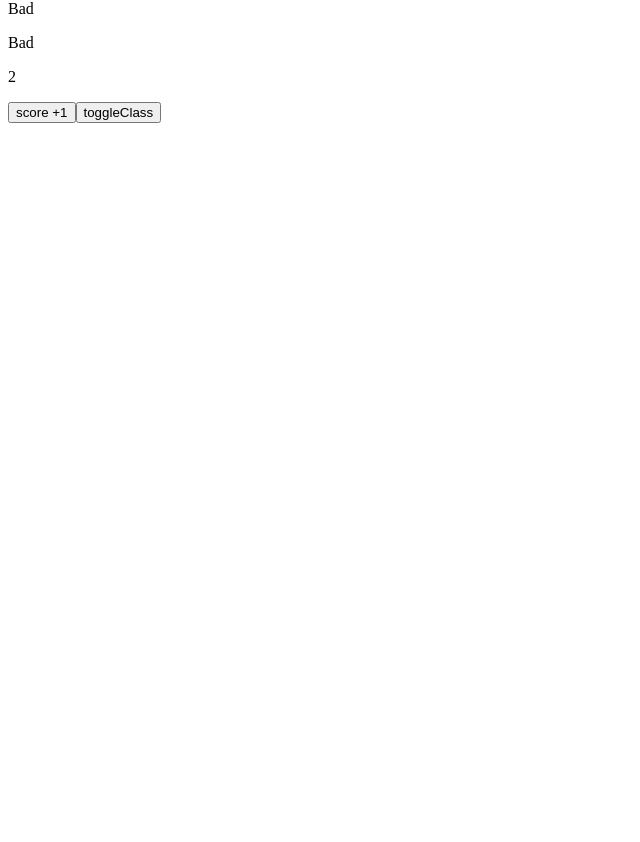
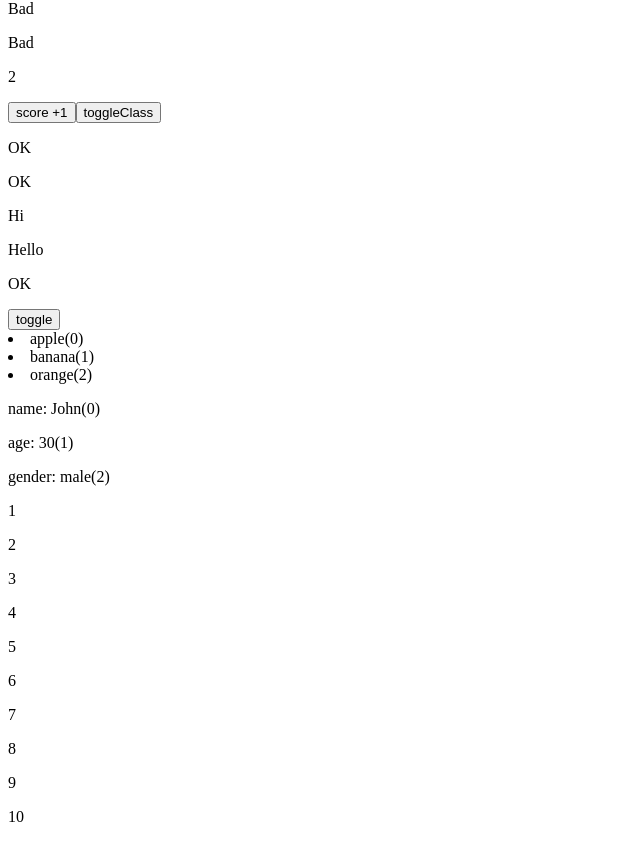
Before and after one commit to setouchi-h/vue-lesson, a Vue app: page / in a window 1280 px wide. Shown: the part 952-1794 px from the top of the page, without its empty margins (0-640 px from the left). Before the commit the page ends 1083 px from the top, so only its background shows below. Built offline with nearby package versions, Linux system fonts and the light colour scheme.

Commit message:
section 5

```diff
--- a/src/App.vue
+++ b/src/App.vue
@@ -73,6 +73,17 @@ function toggleClass() {
   isRed.value = !isRed.value
   isBgBlue.value = !isBgBlue.value
 }
+
+const ok = ref(true)
+const maybeOk = ref(true)
+
+const fruits = ref(['apple', 'banana', 'orange'])
+
+const user = ref({
+  name: 'John',
+  age: 30,
+  gender: 'male'
+})
 </script>
 
 <template>
@@ -113,6 +124,24 @@ function toggleClass() {
   <p>{{ score }}</p>
   <button @click="score++">score +1</button>
   <button @click="toggleClass">toggleClass</button>
+
+  <p v-if="ok">OK</p>
+  <p v-else-if="maybeOk">MAYBE OK</p>
+  <p v-else>NOT OK</p>
+  <template v-if="ok">
+    <p>OK</p>
+    <p>Hi</p>
+    <p>Hello</p>
+  </template>
+  <p v-show="ok">OK</p>
+  <button @click="ok = !ok">toggle</button>
+
+  <li v-for="(fruit, index) in fruits" :key="fruit">{{ fruit }}({{ index }})</li>
+  <!-- indexをkeyに指定してはダメ -->
+  <p v-for="(value, key, index) of user" :key="value">{{ key }}: {{ value }}({{ index }})</p>
+  <p v-for="n in 10" :key="n">{{ n }}</p>
+  <!-- 1からスタート -->
+  <!-- v-forではinはofでもいい -->
 </template>
 <style>
 .red {
```
